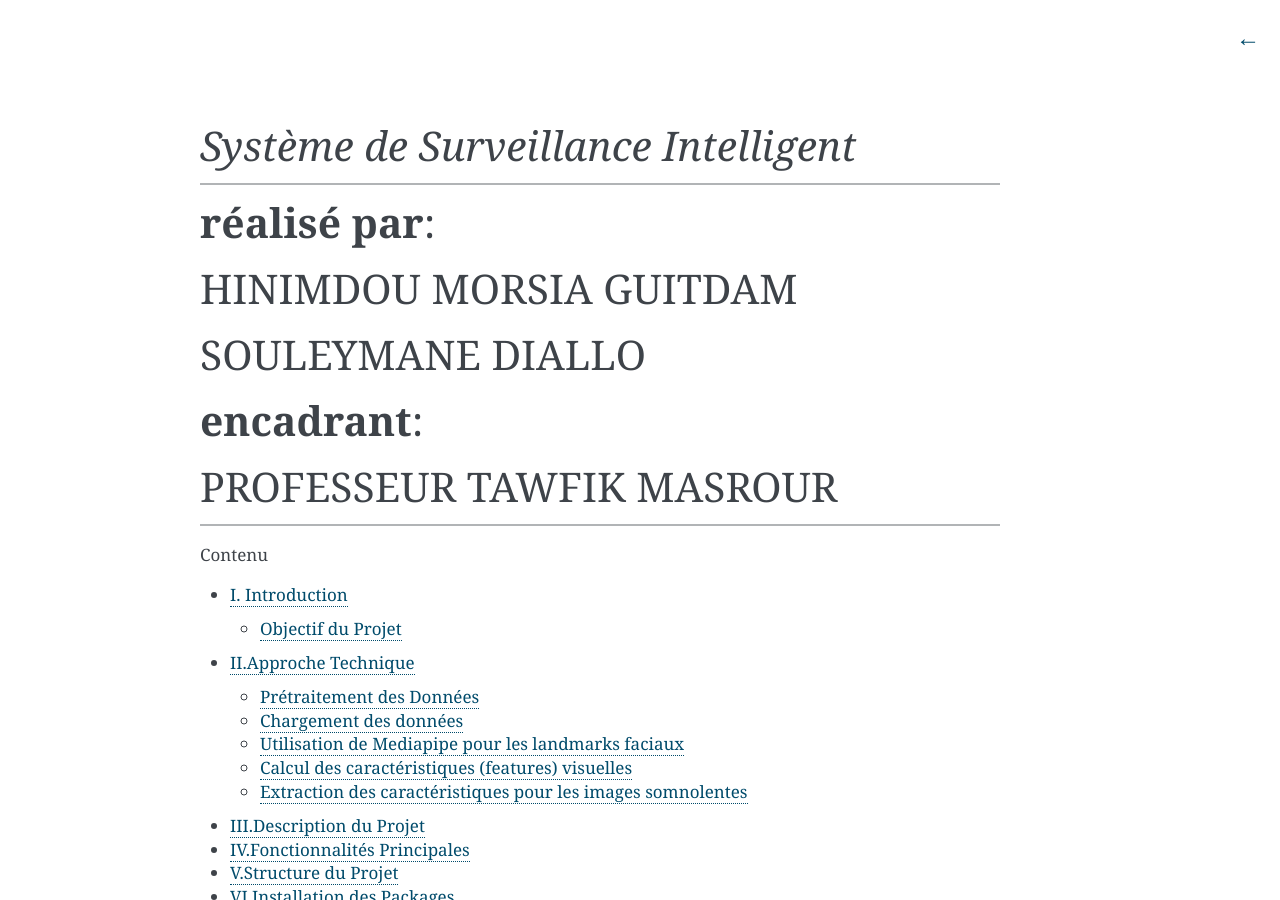
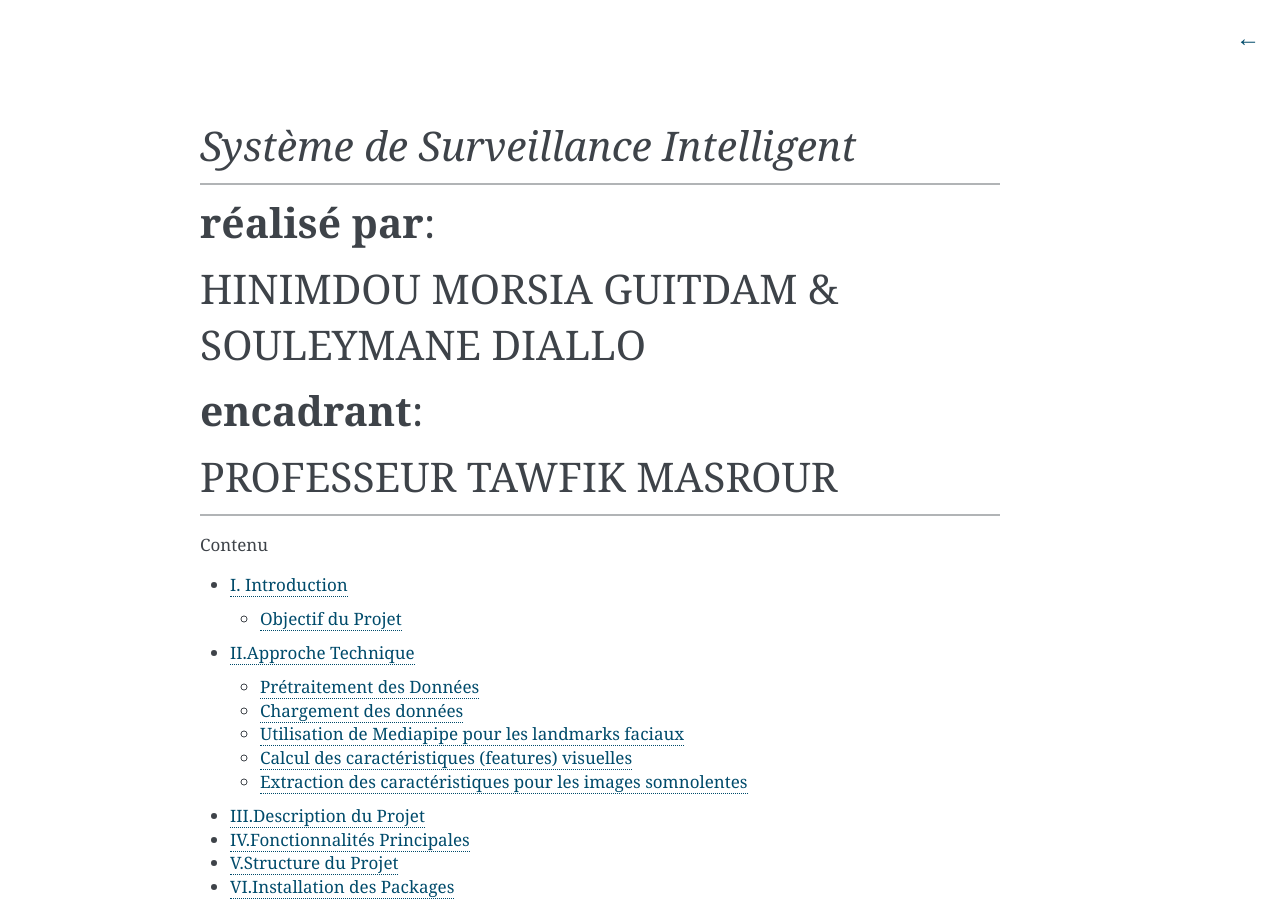
Before and after one commit to SouleymaneDiallo04/Syst-me-de-Surveillance-de-la-posture, a Sphinx documentation site: the page built from docs/source/index.rst, in a window 1280 px wide and 900 px high, scrolled down 471 px. Built offline with Sphinx 7.4.7, drawn with Linux system fonts in a browser that asks for light colours; pages that are not in the unit, such as notebooks, are missing from menus.

Commit message:
Mise à jour des docstrings et du code

```diff
--- a/docs/source/index.rst
+++ b/docs/source/index.rst
@@ -19,11 +19,8 @@ Bienvenue à la documentation du projet
 **réalisé par**:
 =============
 
-HINIMDOU MORSIA GUITDAM
-=========================
-
-SOULEYMANE DIALLO
-=================
+HINIMDOU MORSIA GUITDAM  &  SOULEYMANE DIALLO
+=============================================
 
 **encadrant**:
 =============
```
